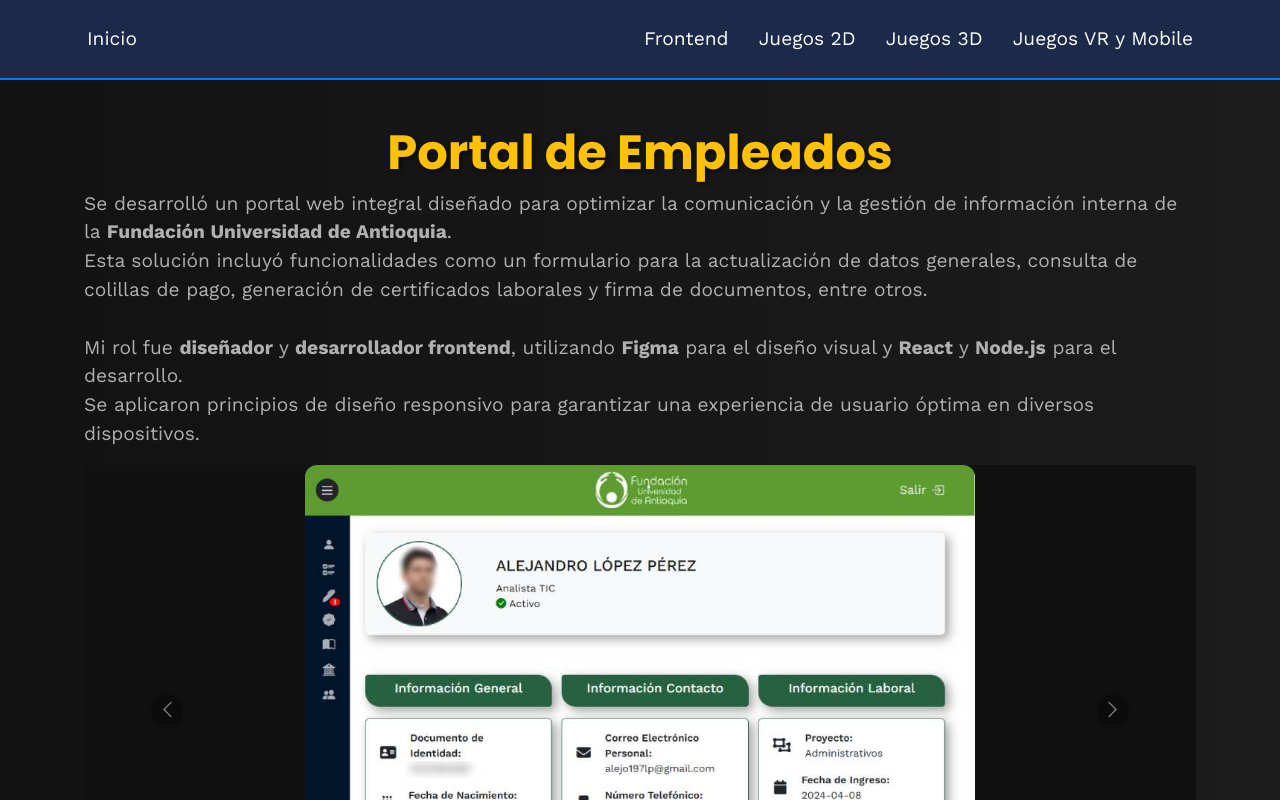
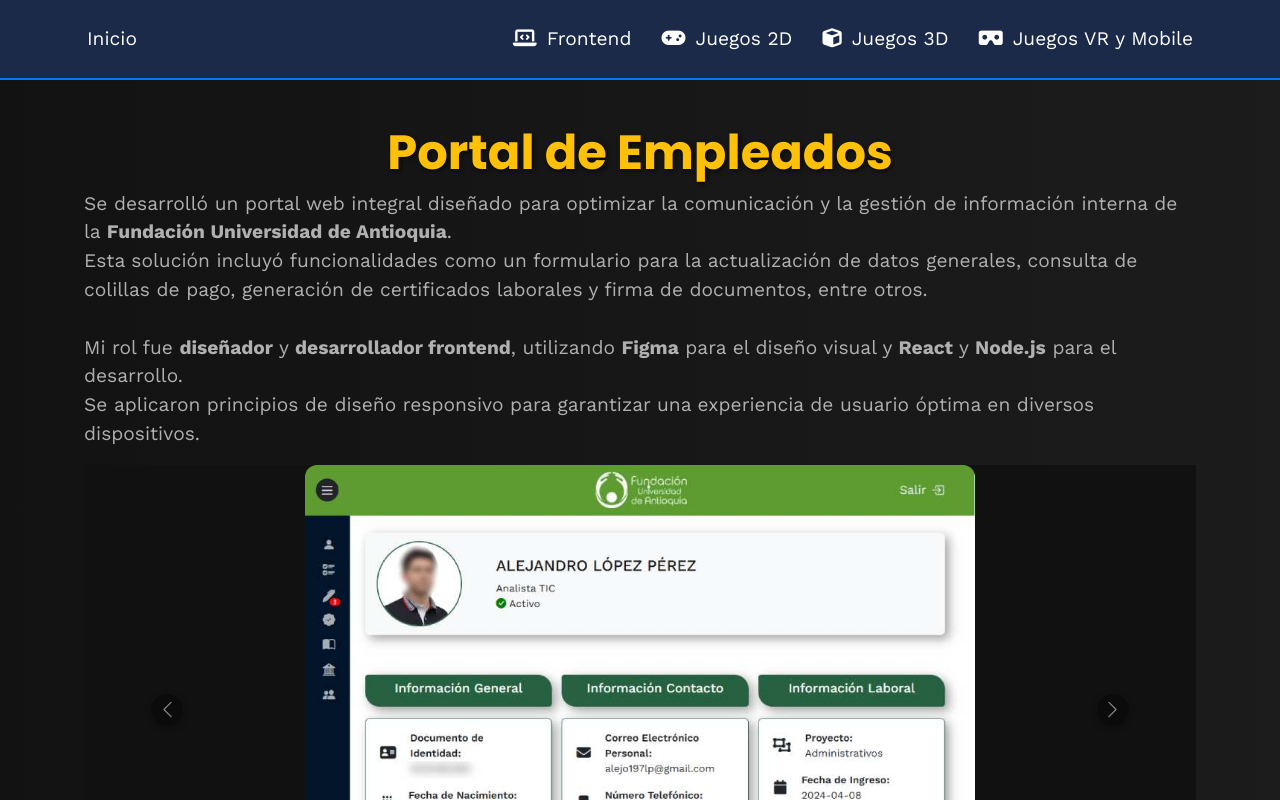
Before and after one commit to alejo117lp/portfolio, a React (Create React App) app: page /portfolio/portal-empleados in a window 1280 px wide. Shown: the top 800 px of the page. Built offline with nearby package versions, Linux system fonts and the light colour scheme; a web font is replaced by a local one.

Commit message:
Add icons to header navigation links
Updated Header.jsx to include FontAwesome icons next to each navigation link for better visual distinction. Adjusted Header.css to align icons and text using flexbox and added spacing between them.

```diff
--- a/src/components/Header/Header.css
+++ b/src/components/Header/Header.css
@@ -37,6 +37,9 @@
 }
 
 .header-container .header-items a {
+  display: flex;
+  align-items: center;
+  gap:10px;
   padding: 5px;
 }
 
--- a/src/components/Header/Header.jsx
+++ b/src/components/Header/Header.jsx
@@ -71,28 +71,32 @@
             className={isActive("/frontend-pj") ? "active-link" : ""}
             onClick={() => setMenuOpen(false)}
           >
-            Frontend
+            <i className="fa-solid fa-laptop-code"></i>
+            <span>Frontend</span>
           </Link>
           <Link
             to="/2d-games"
             className={isActive("/2d-games") ? "active-link" : ""}
             onClick={() => setMenuOpen(false)}
           >
-            Juegos 2D
+            <i className="fa-solid fa-gamepad"></i>
+            <span>Juegos 2D</span>
           </Link>
           <Link
             to="/3d-games"
             className={isActive("/3d-games") ? "active-link" : ""}
             onClick={() => setMenuOpen(false)}
           >
-            Juegos 3D
+            <i className="fa-solid fa-cube"></i>
+            <span>Juegos 3D</span>
           </Link>
           <Link
             to="/vr-mob-games"
             className={isActive("/vr-mob-games") ? "active-link" : ""}
             onClick={() => setMenuOpen(false)}
           >
-            Juegos VR y Mobile
+            <i className="fa-solid fa-vr-cardboard"></i>
+            <span>Juegos VR y Mobile</span>
           </Link>
         </nav>
       </div>
```
